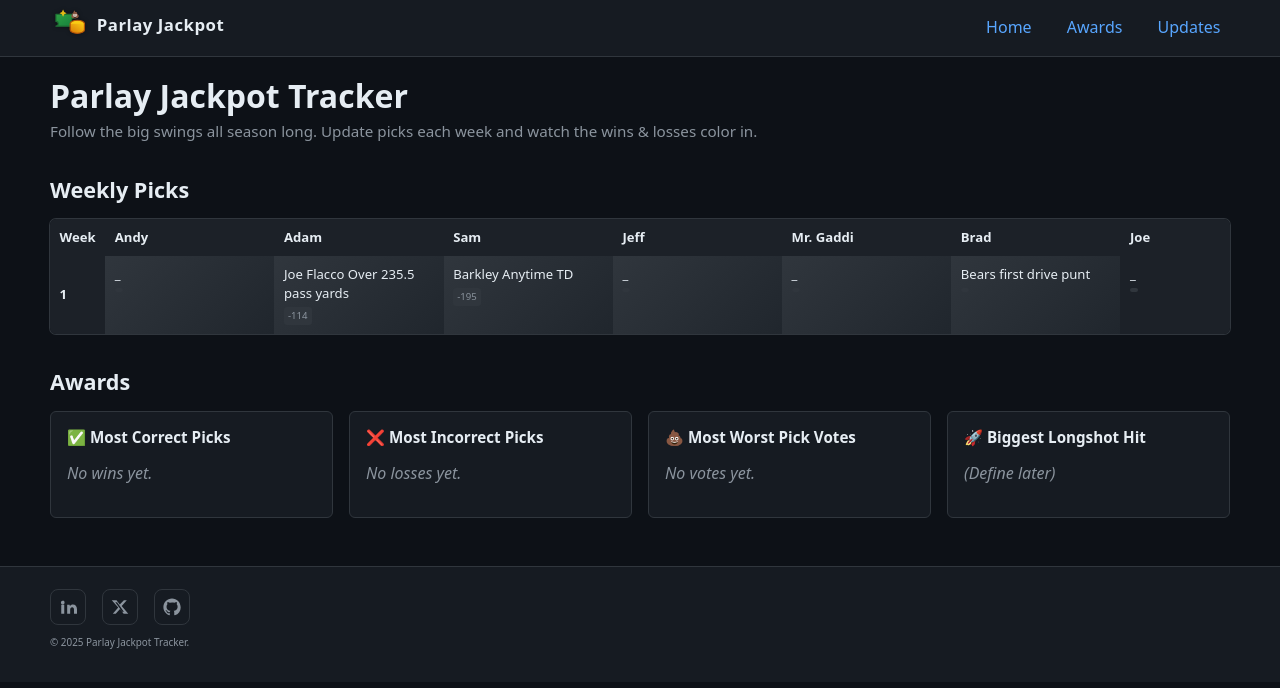
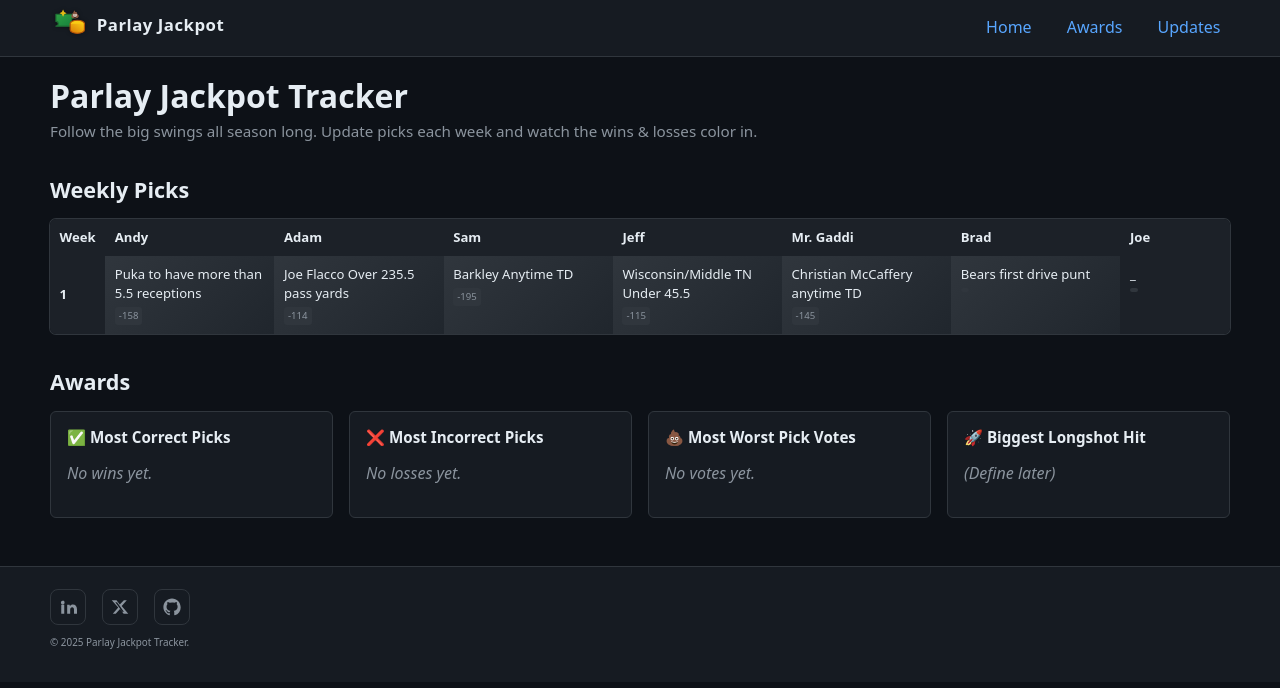
Before and after one commit to jeffmiller00/parlay_jackpot, a Jekyll site: the page built from index.markdown, in a window 1280 px wide. Shown: the top 688 px of the page. Built offline with Jekyll 4.4.1, drawn with Linux system fonts in a browser that asks for light colours.

Commit message:
Final picks for week 1.

```diff
--- a/_data/weeks.yml
+++ b/_data/weeks.yml
@@ -223,7 +223,13 @@ weeks:
   - week: 1
     total_potential: 0
     picks:
-      andy: { pick: _, status: pending, worst: false, odds: "" }
+      andy:
+        {
+          pick: Puka to have more than 5.5 receptions,
+          status: pending,
+          worst: false,
+          odds: "-158",
+        }
       adam:
         {
           pick: Joe Flacco Over 235.5 pass yards,
@@ -238,8 +244,20 @@ weeks:
           worst: false,
           odds: "-195",
         }
-      jeff: { pick: _, status: pending, worst: false, odds: "" }
-      mr_gaddi: { pick: _, status: pending, worst: false, odds: "" }
+      jeff:
+        {
+          pick: Wisconsin/Middle TN Under 45.5,
+          status: pending,
+          worst: false,
+          odds: "-115",
+        }
+      mr_gaddi:
+        {
+          pick: Christian McCaffery anytime TD,
+          status: pending,
+          worst: false,
+          odds: "-145",
+        }
       brad:
         {
           pick: Bears first drive punt,
@@ -261,7 +279,13 @@ weeks:
           worst: false,
           odds: "+102",
         }
-      mike: { pick: _, status: pending, worst: false, odds: "" }
+      mike:
+        {
+          pick: TreVon Henderson over 2.5 rec,
+          status: pending,
+          worst: false,
+          odds: "",
+        }
       daniel:
         {
           pick: "Cooper Kupp over 38.5",
```
